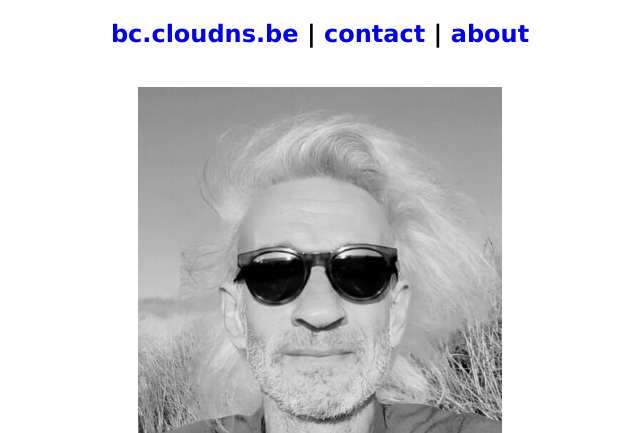
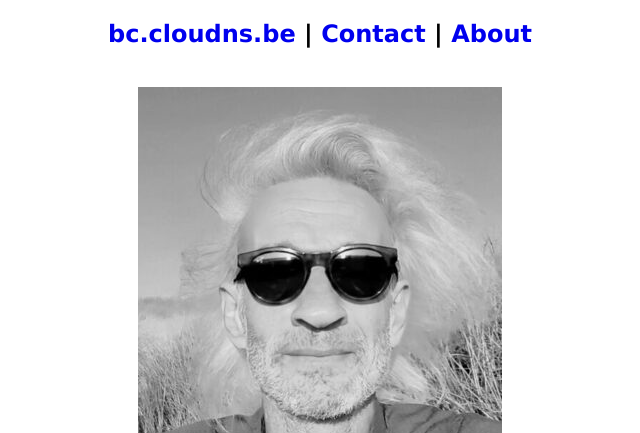
Before and after one commit to bccloudns/bccloudns.github.io, a plain HTML site: page index.html in a window 1280 px wide. Shown: the top 433 px of the page, without its empty margins (320-960 px from the left). Drawn offline with Linux system fonts and the light colour scheme.

Commit message:
Update index.html

```diff
--- a/index.html
+++ b/index.html
@@ -35,8 +35,8 @@ a:link {
 <div style="max-width:1500px">
   <header>
     <h2><a href="https://bc.cloudns.be"><strong>bc.cloudns.be</strong></a> |
-    <a href="#contact"><strong>contact</strong></a> |
-    <a href="#about"><strong>about<strong></a></strong><h2>
+    <a href="#contact"><strong>Contact</strong></a> |
+    <a href="#about"><strong>About<strong></a></strong><h2>
   </header>
  <br>
   <div>
```
